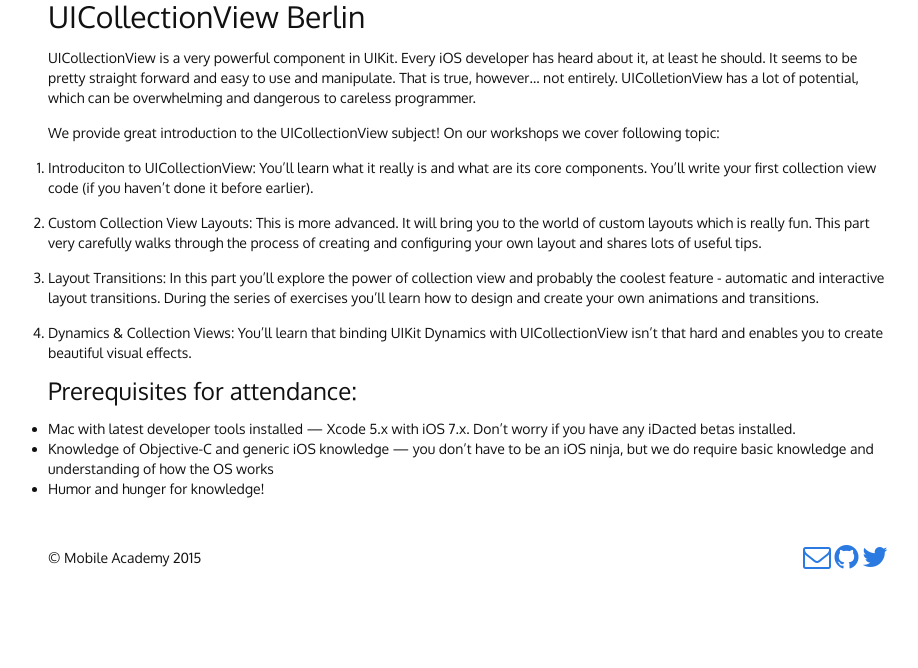
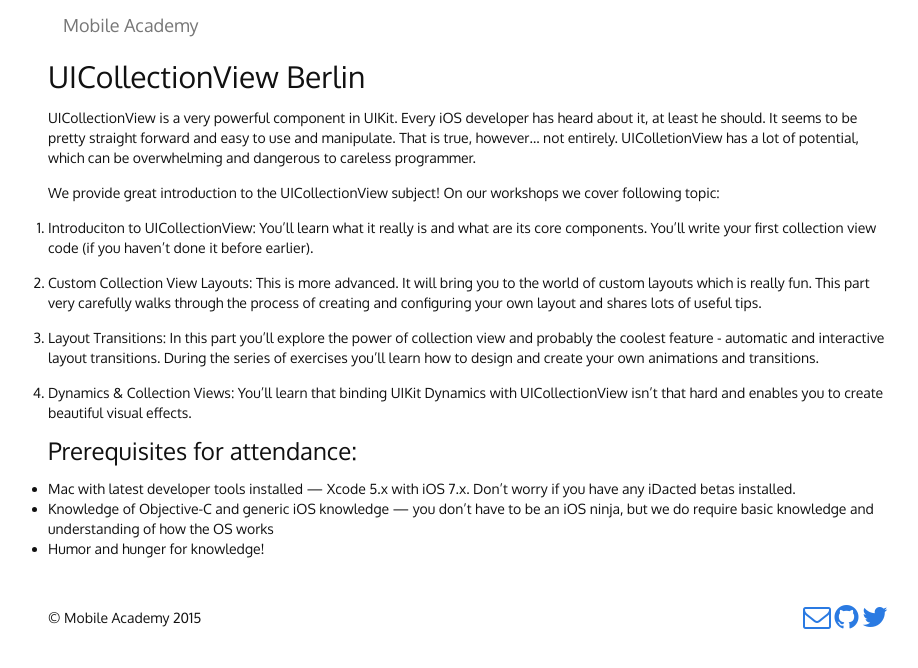
Before and after one commit to mobile-academy/mobile-academy.github.io-archive, a Jekyll site: the page built from _upcoming/uicollectionview_berlin.md, in a window 1280 px wide. Shown: the top 668 px of the page, without its empty margins (172-1090 px from the left). Built offline with Jekyll 4.4.1, drawn with Linux system fonts in a browser that asks for light colours.

Commit message:
Better layout for detail pages

```diff
--- a/_includes/header.html
+++ b/_includes/header.html
@@ -3,6 +3,8 @@
     <div class="container-fluid">
       <!-- Brand and toggle get grouped for better mobile display -->
       <div class="navbar-header">
+
+        {% if include.param  %}
 
         {% for navigation_item in include.param %}
 
@@ -10,6 +12,12 @@
 
         {% endfor %}
 
+        {% else %}
+
+        <a class="navbar-brand" href="{{ site.baseurl }}/">{{ site.title }}</a>
+
+        {% endif %}
+
       </div>
       </div><!-- /.container-fluid -->
     </div>
--- a/_layouts/workshop.html
+++ b/_layouts/workshop.html
@@ -1,6 +1,9 @@
 ---
 layout: default
 ---
+<div class="navbar-spacing">
+</div>
+<div class="workshop-details-container">
   {% assign workshop_type = ((site.data.workshop_types | where:"type", page.type) | first) %}
   {% assign workshop_description_page = ((site.base_descriptions | where:"type", page.type) | first) %}
   <div class="width-wrapper">
@@ -27,3 +30,4 @@
       {{ workshop_description_page.content }}
     </article>
   </div>
+</div>
--- a/_sass/_base.scss
+++ b/_sass/_base.scss
@@ -9,7 +9,6 @@
     margin: 0;
     padding: 0;
 }
-
 
 
 /**
@@ -42,6 +41,10 @@
 
 .navbar-brand {
     padding-left: 0px;
+}
+
+.navbar-spacing {
+    min-height:40px;
 }
 
 /**
@@ -98,6 +101,14 @@
         font-style: italic;
         color: #111111;
     }
+}
+
+/**
+* Workshop details
+*/
+
+.workshop-details-container {
+    margin-top: 20px;
 }
 
 /**
@@ -193,24 +204,6 @@
 }
 
 /**
- * Figures
- */
-figure > img {
-    display: block;
-}
-
-figcaption {
-    font-size: $small-font-size;
-}
-
-/**
- * Headings
- */
-h1, h2, h3, h4, h5, h6 {
-    font-weight: 300;
-}
-
-/**
  * Links
  */
 a {
@@ -227,8 +220,6 @@
     }
 }
 
-
-
 /**
  * Blockquotes
  */
@@ -244,8 +235,6 @@
         margin-bottom: 0;
     }
 }
-
-
 
 /**
  * Code formatting
@@ -285,20 +274,3 @@
         clear: both;
     }
 }
-
-/**
- * Icons
- */
-.icon {
-
-    > svg {
-        display: inline-block;
-        width: 16px;
-        height: 16px;
-        vertical-align: middle;
-
-        path {
-            fill: $grey-color;
-        }
-    }
-}
```
Lines whose indentation alone changed are shown as unchanged.
